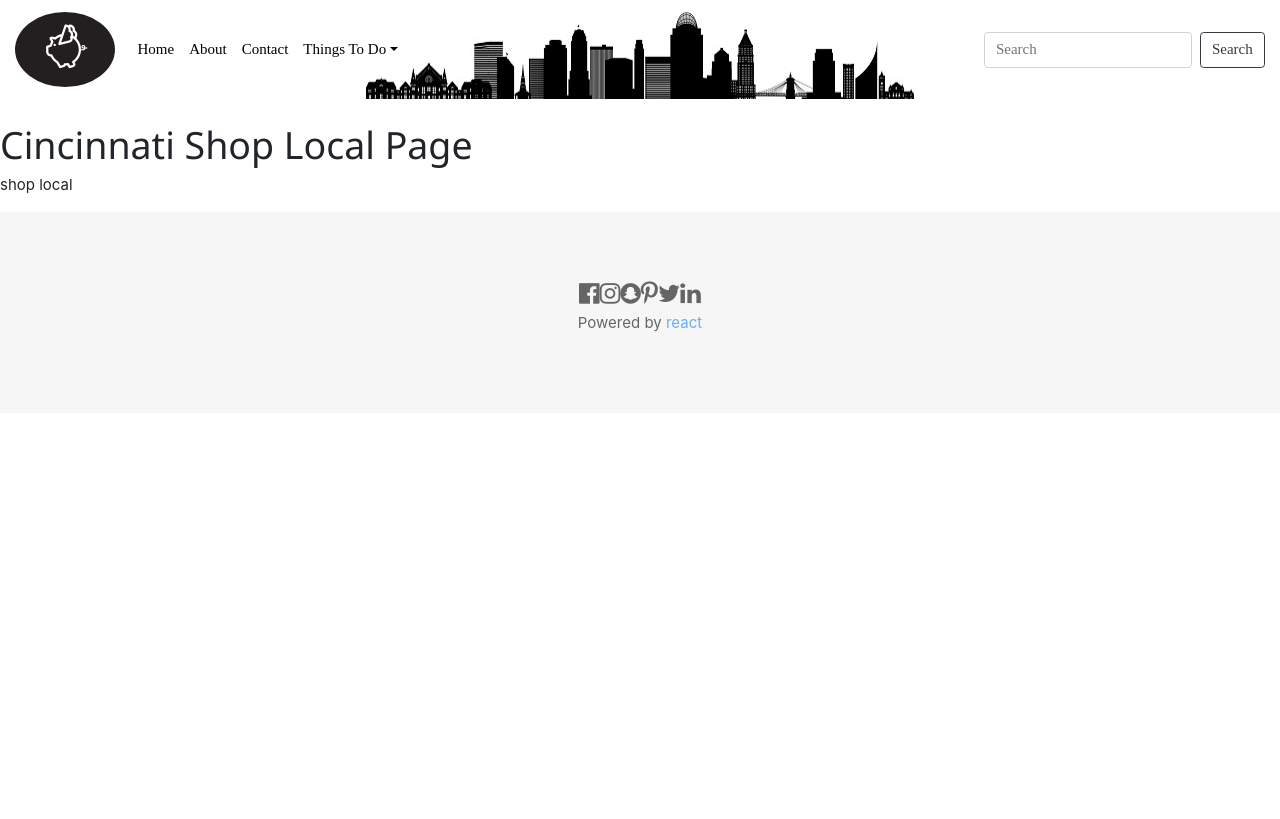
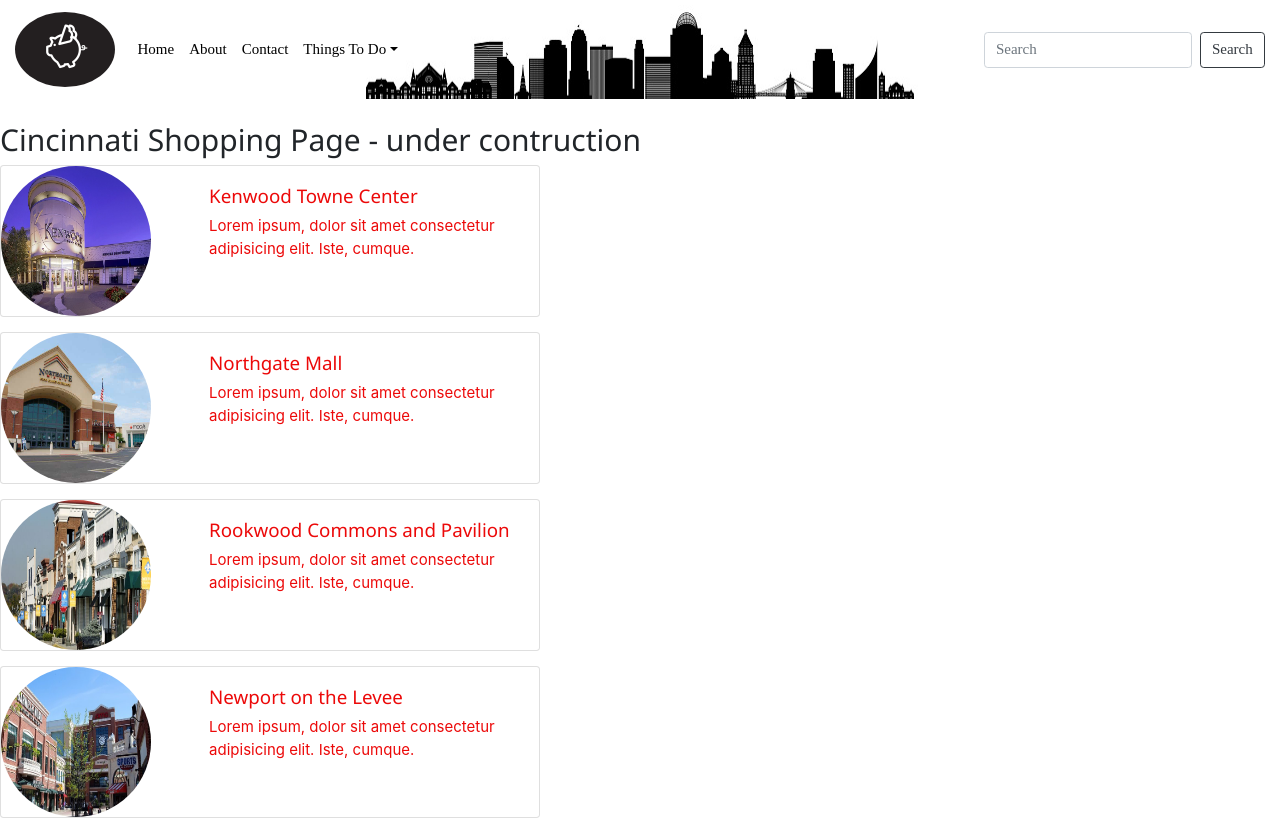
Before and after one commit to drakehobson2013/CapstoneCopy, a React (Create React App) app: page /shop in a window 1280 px wide. Shown: the top 819 px of the page. Built offline with nearby package versions, Linux system fonts and the light colour scheme; a web font is replaced by a local one.

Commit message:
basic page structure for shop and attraction page

```diff
--- a/src/App.js
+++ b/src/App.js
@@ -1,5 +1,6 @@
 import React from 'react';
 import { BrowserRouter as Router, Route, Switch } from "react-router-dom";
+import "bootstrap/dist/css/bootstrap.min.css";
 
 // Import Components
 import Navbar from "./components/Navbar";
--- a/src/components/attractions.js
+++ b/src/components/attractions.js
@@ -1,13 +1,80 @@
 import React, {Component} from 'react';
 import "../index.css";
+import KingsIsland from './Images/KingsIsland.jpg';
+import Zoo from './Images/CincinnatiZoo.jpg';
+import Museum from './Images/CincyMuseum.jpg';
+import Coney from './Images/ConeyIsland.jpg';
 
 
  class Attractions extends Component {
   render() {
     return (
       <div>
-        <p>Cincinnati Attractions!</p>
+        <h2 >Cincinnati Attractions - under contruction</h2>
+
+
+        <div className="card mb-3 hcard" >
+        <div className="row g-0">
+        <div class="col-md-4">
+        <img src={KingsIsland} alt="KI" id="KI" />
+        </div>
+        <div className="col-md-8">
+        <div className="card-body">
+        <h5> Kings Island</h5>
+        <p>Lorem ipsum, dolor sit amet consectetur adipisicing elit. Iste, cumque.</p>
+
+        </div>
+
+        </div>
+
+        </div>
+        </div>
+
+        <div className="card mb-3 hcard" >
+        <div className="row g-0">
+        <div class="col-md-4">
+        <img src={Museum} alt="Museum" id="Museum" />
+        </div>
+        <div className="col-md-8">
+        <div className="card-body">
+        <h5> Cincinnati Museum Center</h5>
+        <p>Lorem ipsum, dolor sit amet consectetur adipisicing elit. Iste, cumque.</p>
+        </div>
+        </div>
+        </div>
+        </div>
+
+        <div className="card mb-3 hcard" >
+        <div className="row g-0">
+        <div class="col-md-4">
+        <img src={Zoo} alt="zoo" id="zoo" />
+        </div>
+        <div className="col-md-8">
+        <div className="card-body">
+        <h5> Cincinnati Zoo and Botanical Gardens</h5>
+        <p>Lorem ipsum, dolor sit amet consectetur adipisicing elit. Iste, cumque.</p>
+        </div>
+        </div>
+        </div>
+        </div>
+
+        <div className="card mb-3 hcard" >
+        <div className="row g-0">
+        <div class="col-md-4">
+        <img src={Coney} alt="Coney" id="Coney" />
+        </div>
+        <div className="col-md-8">
+        <div className="card-body">
+        <h5> Coney Island</h5>
+        <p>Lorem ipsum, dolor sit amet consectetur adipisicing elit. Iste, cumque.</p>
+        </div>
+        </div>
+        </div>
+        </div>
+
       </div>
+
+
     )
   }
 }
--- a/src/components/shopLocal.js
+++ b/src/components/shopLocal.js
@@ -1,14 +1,78 @@
 import React, {Component} from 'react';
 import "../index.css";
+import Kenwood from './Images/KenwoodTowneCtr.jpg';
+import Northgate from './Images/NorthgateMall.jpg';
+import Newport from './Images/Newport.jpg';
+import Rookwood from './Images/Rookwood.jpg';
 
 
  class ShopLocal extends Component {
   render() {
     return (
       <div>
-        <h1>Cincinnati Shop Local Page</h1>
-        <p>shop local</p>
+      <h2>Cincinnati Shopping Page - under contruction</h2>
+
+
+      <div className="card mb-3 hcard" >
+      <div className="row g-0">
+      <div class="col-md-4">
+      <img src={Kenwood} alt="Kenwood" id="Kenwood" />
       </div>
+      <div className="col-md-8">
+      <div className="card-body">
+      <h5> Kenwood Towne Center</h5>
+      <p>Lorem ipsum, dolor sit amet consectetur adipisicing elit. Iste, cumque.</p>
+
+      </div>
+
+      </div>
+
+      </div>
+      </div>
+
+      <div className="card mb-3 hcard" >
+      <div className="row g-0">
+      <div class="col-md-4">
+      <img src={Northgate} alt="Northgate" id="Northgate" />
+      </div>
+      <div className="col-md-8">
+      <div className="card-body">
+      <h5> Northgate Mall</h5>
+      <p>Lorem ipsum, dolor sit amet consectetur adipisicing elit. Iste, cumque.</p>
+      </div>
+      </div>
+      </div>
+      </div>
+
+      <div className="card mb-3 hcard" >
+      <div className="row g-0">
+      <div class="col-md-4">
+      <img src={Rookwood} alt="Rookwood" id="Rookwood" />
+      </div>
+      <div className="col-md-8">
+      <div className="card-body">
+      <h5> Rookwood Commons and Pavilion </h5>
+      <p>Lorem ipsum, dolor sit amet consectetur adipisicing elit. Iste, cumque.</p>
+      </div>
+      </div>
+      </div>
+      </div>
+
+      <div className="card mb-3 hcard" >
+      <div className="row g-0">
+      <div class="col-md-4">
+      <img src={Newport} alt="Newport" id="Newport" />
+      </div>
+      <div className="col-md-8">
+      <div className="card-body">
+      <h5> Newport on the Levee</h5>
+      <p>Lorem ipsum, dolor sit amet consectetur adipisicing elit. Iste, cumque.</p>
+      </div>
+      </div>
+      </div>
+      </div>
+
+    </div>
     )
   }
 }
--- a/src/index.css
+++ b/src/index.css
@@ -81,3 +81,12 @@ blockquote {
 footer{
   position: fixed-bottom;
 }
+
+
+
+
+/* attractions - kings island card size */
+.hcard{
+  width:540px;
+
+}
```
